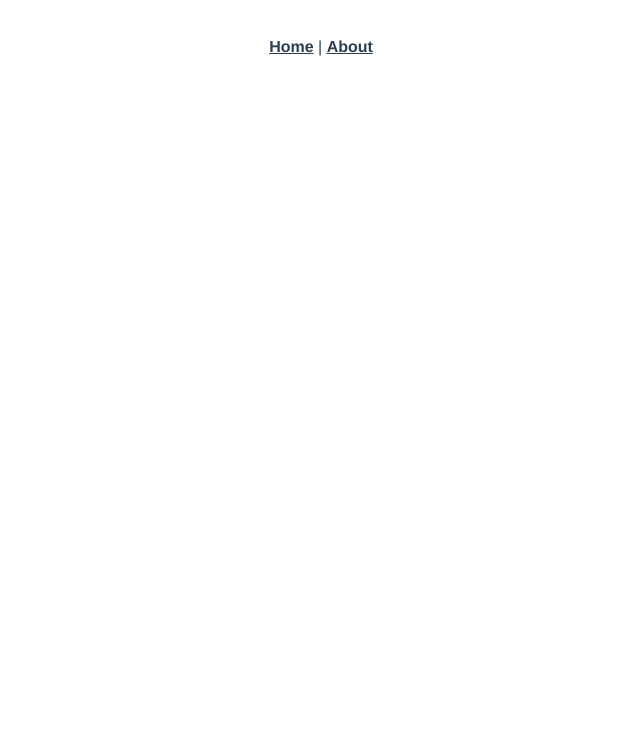
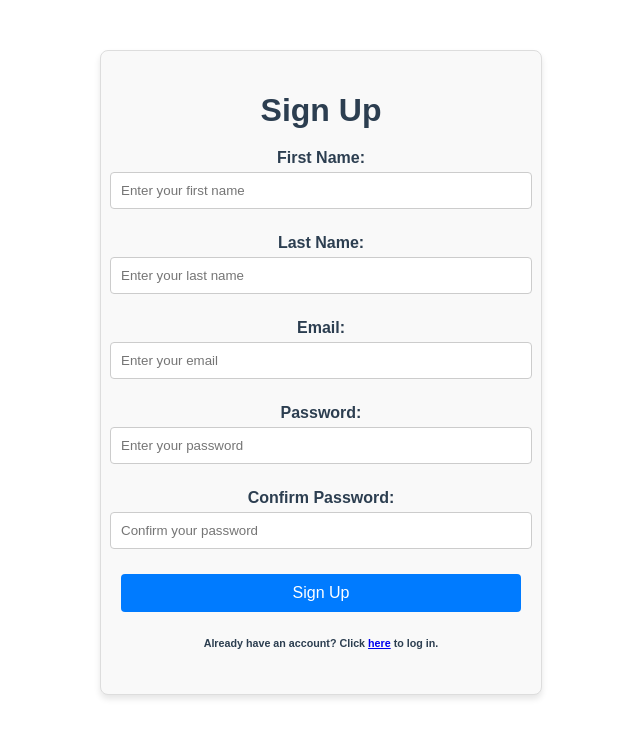
Before and after one commit to kevin224860/capstone, a Vue app in the folder frontend/: page /#/signup in a window 1280 px wide. Before the commit this address had no page. Shown: the top 738 px of the page, without its empty margins (319-959 px from the left). Built offline with nearby package versions, Linux system fonts and the light colour scheme.

Commit message:
login and signup pages

```diff
--- a/frontend/public/index.html
+++ b/frontend/public/index.html
@@ -3,11 +3,16 @@
   <head>
     <meta charset="utf-8">
     <meta http-equiv="X-UA-Compatible" content="IE=edge">
+    <link rel="stylesheet" href="https://cdnjs.cloudflare.com/ajax/libs/font-awesome/6.0.0-beta3/css/all.min.css" />
     <meta name="viewport" content="width=device-width,initial-scale=1.0">
-    <link rel="icon" href="<%= BASE_URL %>favicon.ico">
-    <title><%= htmlWebpackPlugin.options.title %></title>
+    <link rel="icon" href="<%= BASE_URL %>money-bill-trend-up-solid.svg">
+    <title>Round Trade AI</title>
+
+
+
   </head>
   <body>
+
     <noscript>
       <strong>We're sorry but <%= htmlWebpackPlugin.options.title %> doesn't work properly without JavaScript enabled. Please enable it to continue.</strong>
     </noscript>
--- a/frontend/src/App.vue
+++ b/frontend/src/App.vue
@@ -1,8 +1,4 @@
 <template>
-  <nav>
-    <router-link to="/">Home</router-link> |
-    <router-link to="/about">About</router-link>
-  </nav>
   <router-view/>
 </template>
 
--- a/frontend/src/router/index.js
+++ b/frontend/src/router/index.js
@@ -1,11 +1,22 @@
 import { createRouter, createWebHashHistory } from 'vue-router'
-import HomeView from '../views/HomeView.vue'
+import LoginView from '@/views/LoginView.vue'
+import SignupView from '@/views/SignupView.vue'
 
 const routes = [
   {
     path: '/',
-    name: 'home',
-    component: HomeView
+    name: 'login',
+    component: LoginView
+  },
+  {
+    path: '/login',
+    name: 'login',
+    component: LoginView
+  },
+  {
+    path: '/signup',
+    name: 'signup',
+    component: SignupView
   },
   {
     path: '/about',
--- /dev/null
+++ b/frontend/src/views/LoginView.vue
@@ -0,0 +1,109 @@
+<template>
+  <div class="login-container">
+    <h1>Login</h1>
+    <form @submit.prevent="handleLogin">
+      <div class="form-group">
+        <label for="email">Email:</label>
+        <input
+          type="email"
+          id="email"
+          v-model="email"
+          placeholder="Enter your email"
+          required
+        />
+      </div>
+      <div class="form-group">
+        <label for="password">Password:</label>
+        <input
+          type="password"
+          id="password"
+          v-model="password"
+          placeholder="Enter your password"
+          required
+        />
+      </div>
+      <button type="submit">Login</button>
+      <div class="create-account">
+        <h6>Don't have an account? Click <router-link to="/signup">here</router-link> to create an account</h6>
+      </div>
+    </form>
+  </div>
+</template>
+
+<script>
+export default {
+  name: "LoginPage",
+  data() {
+    return {
+      email: "",
+      password: "",
+    };
+  },
+  methods: {
+    handleLogin() {
+      if (this.email && this.password) {
+        console.log("Email:", this.email);
+        console.log("Password:", this.password);
+        alert("Login successful!");
+        // Add your login logic here (e.g., API call)
+      } else {
+        alert("Please fill in all fields.");
+      }
+    },
+  },
+};
+</script>
+
+<style scoped>
+.login-container {
+  max-width: 400px;
+  margin: 50px auto;
+  padding: 20px;
+  border: 1px solid #ddd;
+  border-radius: 8px;
+  box-shadow: 0 4px 6px rgba(0, 0, 0, 0.1);
+  font-family: Arial, sans-serif;
+  background-color: #f9f9f9;
+}
+
+h1 {
+  text-align: center;
+  margin-bottom: 20px;
+}
+
+.form-group {
+  margin-bottom: 15px;
+  display: flex;
+  flex-direction: column;
+  align-items: center;
+}
+
+label {
+  display: block;
+  margin-bottom: 5px;
+  font-weight: bold;
+}
+
+input {
+  width: 100%;
+  padding: 10px;
+  margin-bottom: 10px;
+  border: 1px solid #ccc;
+  border-radius: 4px;
+}
+
+button {
+  width: 100%;
+  padding: 10px;
+  background-color: #007bff;
+  color: white;
+  border: none;
+  border-radius: 4px;
+  font-size: 16px;
+  cursor: pointer;
+}
+
+button:hover {
+  background-color: #0056b3;
+}
+</style>
--- /dev/null
+++ b/frontend/src/views/SignupView.vue
@@ -0,0 +1,156 @@
+<template>
+    <div class="signup-container">
+      <h1>Sign Up</h1>
+      <form @submit.prevent="handleSignup">
+        <div class="form-group">
+          <label for="firstName">First Name:</label>
+          <input
+            type="text"
+            id="firstName"
+            v-model="firstName"
+            placeholder="Enter your first name"
+            required
+          />
+        </div>
+        <div class="form-group">
+          <label for="lastName">Last Name:</label>
+          <input
+            type="text"
+            id="lastName"
+            v-model="lastName"
+            placeholder="Enter your last name"
+            required
+          />
+        </div>
+        <div class="form-group">
+          <label for="email">Email:</label>
+          <input
+            type="email"
+            id="email"
+            v-model="email"
+            placeholder="Enter your email"
+            required
+          />
+        </div>
+        <div class="form-group">
+          <label for="password">Password:</label>
+          <input
+            type="password"
+            id="password"
+            v-model="password"
+            placeholder="Enter your password"
+            required
+          />
+        </div>
+        <div class="form-group">
+          <label for="confirmPassword">Confirm Password:</label>
+          <input
+            type="password"
+            id="confirmPassword"
+            v-model="confirmPassword"
+            placeholder="Confirm your password"
+            required
+          />
+        </div>
+        <button type="submit">Sign Up</button>
+        <div class="already-have-account">
+          <h6>
+            Already have an account? Click <router-link to="/login">here</router-link>
+            to log in.
+          </h6>
+        </div>
+      </form>
+    </div>
+  </template>
+
+  <script>
+  export default {
+    name: "SignupPage",
+    data() {
+      return {
+        firstName: "",
+        lastName: "",
+        email: "",
+        password: "",
+        confirmPassword: "",
+      };
+    },
+    methods: {
+      handleSignup() {
+        if (this.firstName && this.lastName && this.email && this.password && this.confirmPassword) {
+          if (this.password !== this.confirmPassword) {
+            alert("Passwords do not match.");
+            return  ;
+          }
+          console.log("First Name:", this.firstName);
+          console.log("Last Name:", this.lastName);
+          console.log("Email:", this.email);
+          console.log("Password:", this.password);
+          alert("Signup successful!");
+          // Add your signup logic here (e.g., API call)
+        } else {
+          alert("Please fill in all fields.");
+        }
+      },
+    },
+  };
+  </script>
+
+  <style scoped>
+  .signup-container {
+    max-width: 400px;
+    margin: 50px auto;
+    padding: 20px;
+    border: 1px solid #ddd;
+    border-radius: 8px;
+    box-shadow: 0 4px 6px rgba(0, 0, 0, 0.1);
+    font-family: Arial, sans-serif;
+    background-color: #f9f9f9;
+  }
+
+  h1 {
+    text-align: center;
+    margin-bottom: 20px;
+  }
+
+  .form-group {
+    margin-bottom: 15px;
+    display: flex;
+    flex-direction: column;
+    align-items: center;
+  }
+
+  label {
+    display: block;
+    margin-bottom: 5px;
+    font-weight: bold;
+  }
+
+  input {
+    width: 100%;
+    padding: 10px;
+    margin-bottom: 10px;
+    border: 1px solid #ccc;
+    border-radius: 4px;
+  }
+
+  button {
+    width: 100%;
+    padding: 10px;
+    background-color: #007bff;
+    color: white;
+    border: none;
+    border-radius: 4px;
+    font-size: 16px;
+    cursor: pointer;
+  }
+
+  button:hover {
+    background-color: #0056b3;
+  }
+
+  .already-have-account {
+    text-align: center;
+    margin-top: 10px;
+  }
+  </style>
```
Also changed, not shown: frontend/public/money-bill-trend-up-solid.svg (added).
